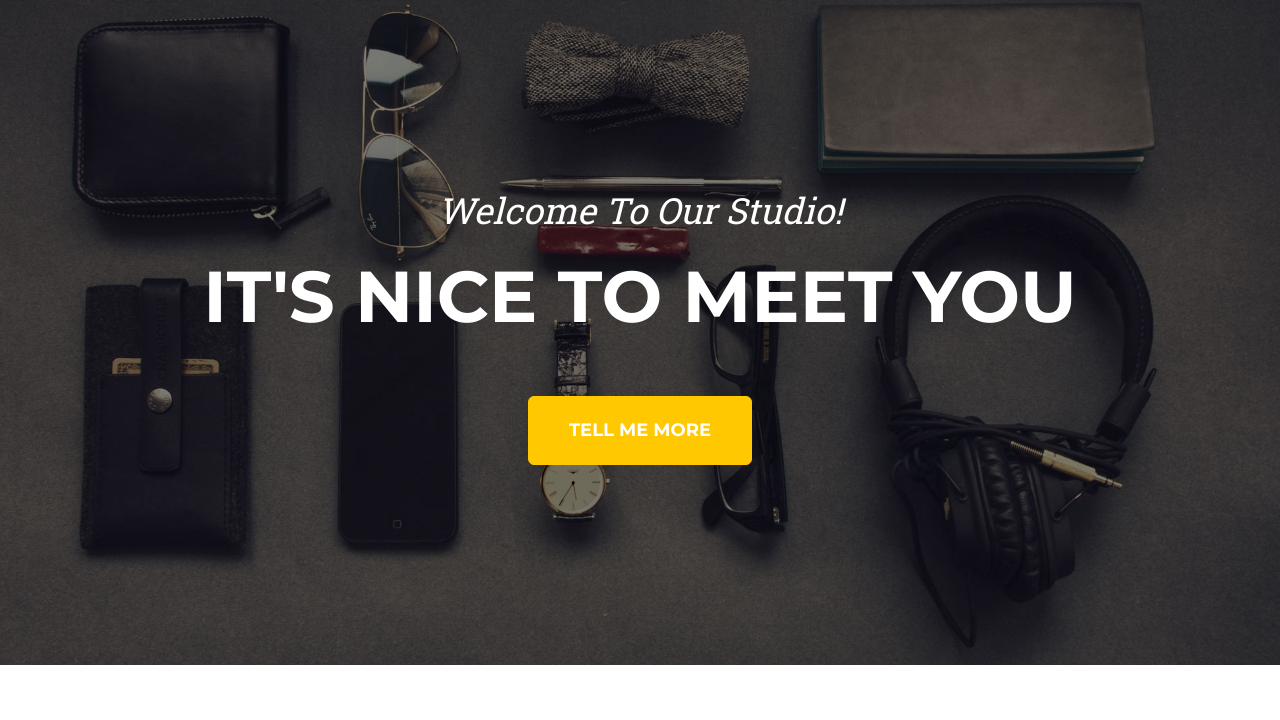
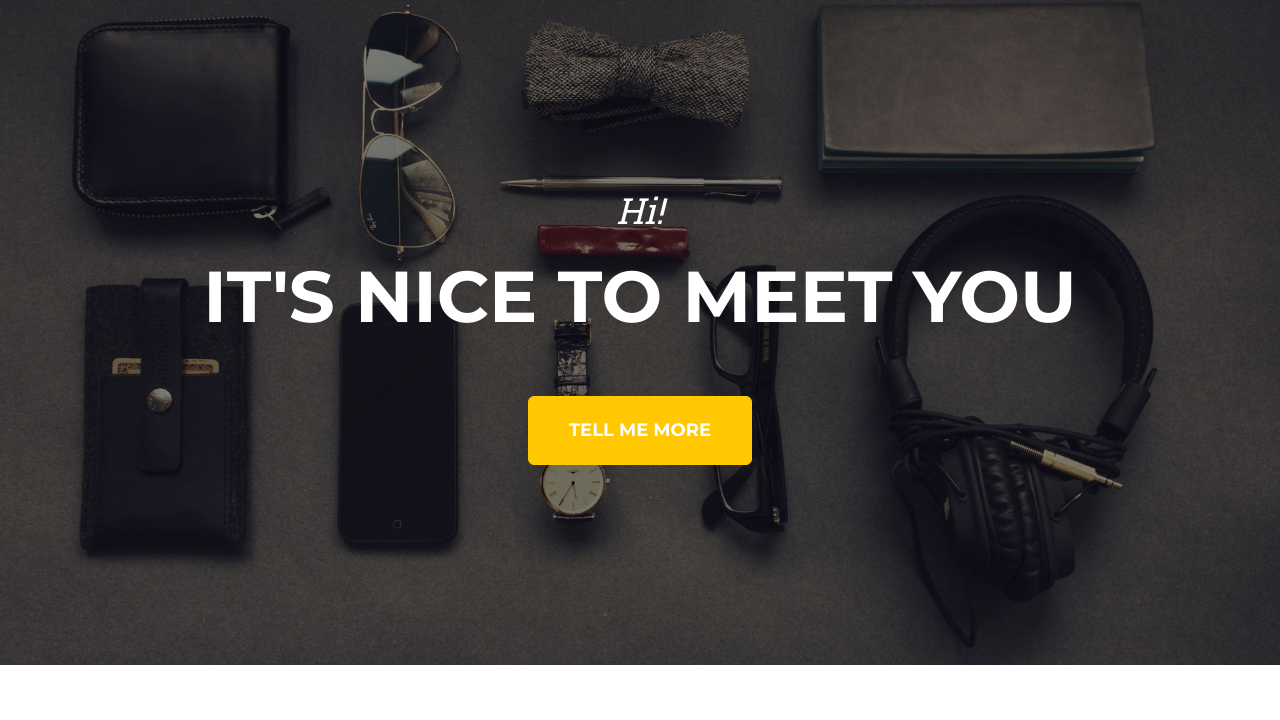
Before and after one commit to GuillenME/Proyecto, a plain HTML site: page index.html in a window 1280 px wide. Shown: the part 80-800 px from the top of the page. Drawn offline with nearby package versions, Linux system fonts and the light colour scheme.

Commit message:
cambio_hi

```diff
--- a/index.html
+++ b/index.html
@@ -39,7 +39,7 @@
         <!-- Masthead-->
         <header class="masthead">
             <div class="container">
-                <div class="masthead-subheading">Welcome To Our Studio!</div>
+                <div class="masthead-subheading">Hi!</div>
                 <div class="masthead-heading text-uppercase">It's Nice To Meet You</div>
                 <a class="btn btn-primary btn-xl text-uppercase" href="#services">Tell Me More</a>
             </div>
```
